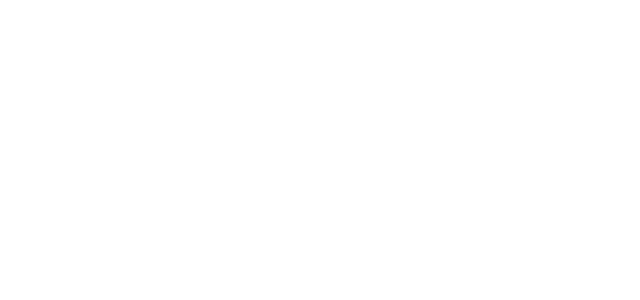
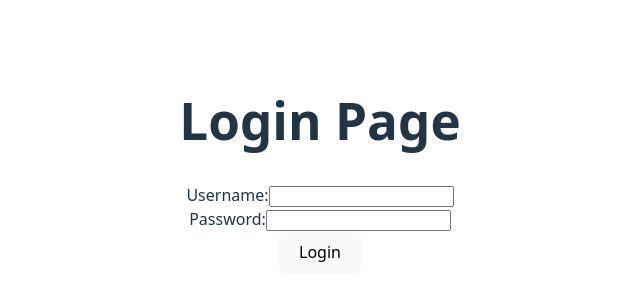
Before and after one commit to NTTrung9204/QuanLyKhachSan_QLDA_22NH12_G4_abcd, a React (Vite) app in the folder FE/hotel_management/: page /login in a window 1280 px wide. Shown: the part 234-534 px from the top of the page, without its empty margins (320-960 px from the left). Built offline with nearby package versions, Linux system fonts and the light colour scheme.

Commit message:
[Feat]: create navigate of routes

```diff
--- a/FE/hotel_management/package.json
+++ b/FE/hotel_management/package.json
@@ -11,7 +11,8 @@
   },
   "dependencies": {
     "react": "^19.1.0",
-    "react-dom": "^19.1.0"
+    "react-dom": "^19.1.0",
+    "react-router-dom": "^7.6.0"
   },
   "devDependencies": {
     "@eslint/js": "^9.25.0",
--- a/FE/hotel_management/src/App.jsx
+++ b/FE/hotel_management/src/App.jsx
@@ -1,14 +1,20 @@
 import { useState } from 'react'
 import reactLogo from './assets/react.svg'
 import viteLogo from '/vite.svg'
+import { BrowserRouter as Router, Routes, Route } from 'react-router-dom'
+import { AuthProvider } from './context/AuthContext'
 import './App.css'
+import AppRoutes from './routes/AppRoutes'
 
 function App() {
-
   return (
-    <>
-
-    </>
+    <AuthProvider>
+      <Router>
+        <div className="App">
+          <AppRoutes />
+        </div>
+      </Router>
+    </AuthProvider>
   )
 }
 
--- /dev/null
+++ b/FE/hotel_management/src/pages/HomePage.jsx
@@ -0,0 +1,8 @@
+export default function HomePage() {
+    return (
+        <div className="home-page">
+            <h1>Welcome to the Home Page</h1>
+            <p>This is the home page of our application.</p>
+        </div>
+    );
+}
--- /dev/null
+++ b/FE/hotel_management/src/pages/LoginPage.jsx
@@ -0,0 +1,18 @@
+export default function LoginPage() {
+    return (
+        <div className="login-page">
+            <h1>Login Page</h1>
+            <form>
+                <div>
+                    <label htmlFor="username">Username:</label>
+                    <input type="text" id="username" name="username" required />
+                </div>
+                <div>
+                    <label htmlFor="password">Password:</label>
+                    <input type="password" id="password" name="password" required />
+                </div>
+                <button type="submit">Login</button>
+            </form>
+        </div>
+    );
+}
--- /dev/null
+++ b/FE/hotel_management/src/routes/AppRoutes.jsx
@@ -0,0 +1,38 @@
+import React from 'react';
+import { Routes, Route, Navigate, Outlet } from 'react-router-dom';
+import { useAuth } from '../context/AuthContext';
+
+// Import pages
+import LoginPage from '../pages/LoginPage';
+import HomePage from '../pages/HomePage';
+
+// Protected route wrapper component
+const ProtectedRoute = ({ allowedRoles = [] }) => {
+  const { currentUser, isAuthenticated } = useAuth();
+
+  if (!isAuthenticated) {
+    // Redirect to login if not authenticated
+    return <Navigate to="/login" replace />;
+  }
+
+  // Check role-based access if roles are specified
+  if (allowedRoles.length > 0 && !allowedRoles.includes(currentUser.role)) {
+    // Redirect to home if user doesn't have the required role
+    return <Navigate to="/" replace />;
+  }
+
+  // Render the child routes
+  return <Outlet />;
+};
+
+const AppRoutes = () => {
+  return (
+    <Routes>
+      {/* Public Routes */}
+      <Route path="/login" element={<LoginPage />} />
+      <Route path="/" element={<HomePage />} />
+    </Routes>
+  );
+};
+
+export default AppRoutes;
```
Also changed, not shown: 1 other file (tests, documents, lock files or other folders).
